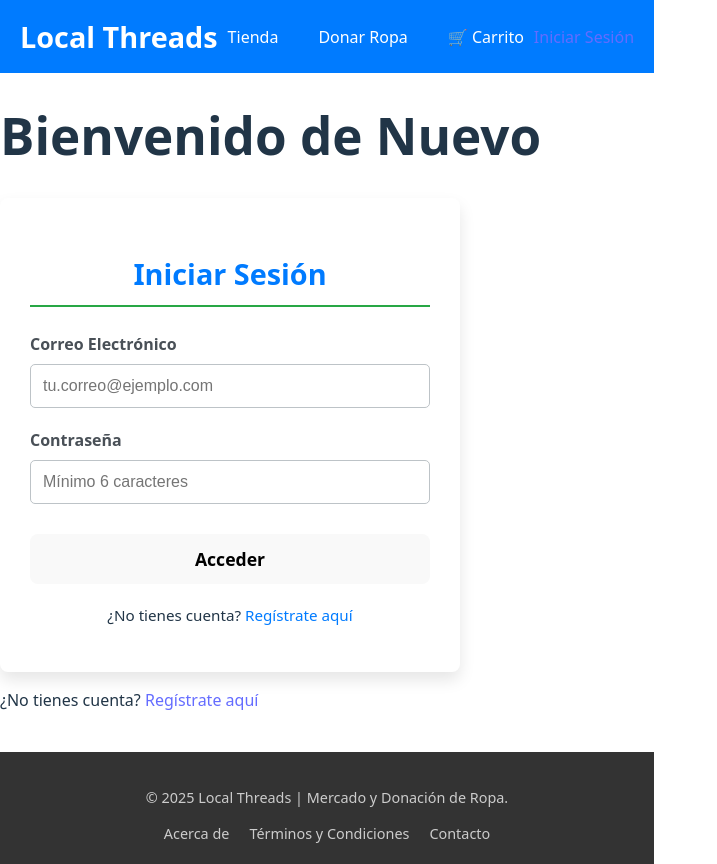
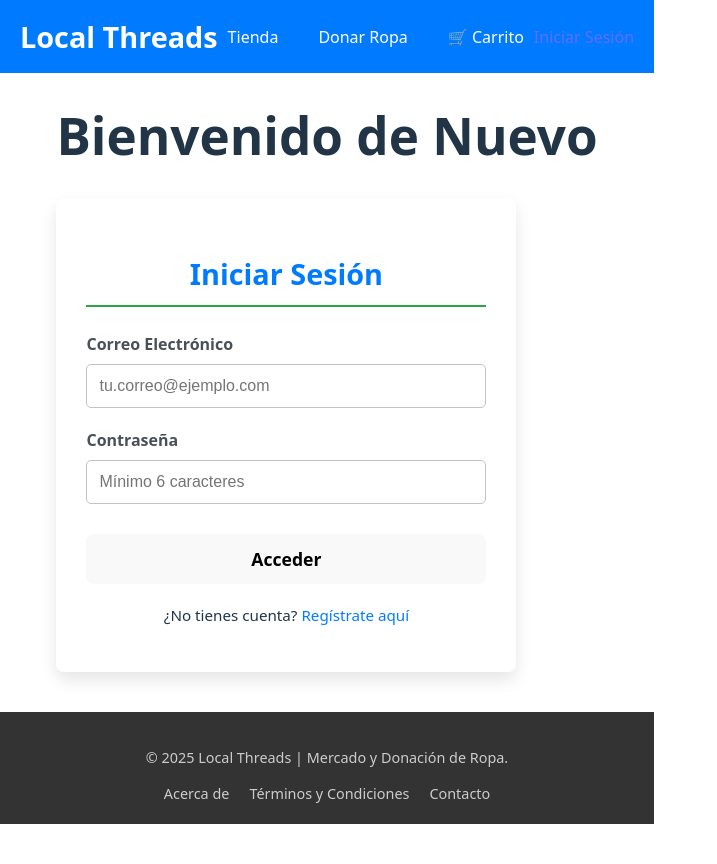
Before and after one commit to margases42-boo/tienda-de-donacion, a React (Vite) app: page /login in a window 1280 px wide. Shown: the whole page, without its empty margins (0-717 px from the left). After the commit the page ends 824 px from the top, so only its background shows below. Built offline with nearby package versions, Linux system fonts and the light colour scheme.

Commit message:
Se corrigen los links de registro y login

```diff
--- a/src/pages/auth/LoginPage.jsx
+++ b/src/pages/auth/LoginPage.jsx
@@ -11,13 +11,10 @@ import { Link } from 'react-router-dom';
  */
 const LoginPage = () => {
   return (
-    <div className="auth-page-container">
+    <div className="auth-page-container center">
       <div className="auth-card">
         <h1 className="auth-title">Bienvenido de Nuevo</h1>
         <Login />
-        <p className="auth-link-text">
-            ¿No tienes cuenta? <Link to="/register" className="auth-link">Regístrate aquí</Link>
-        </p>
       </div>
     </div>
   );
--- a/src/pages/auth/RegisterPage.jsx
+++ b/src/pages/auth/RegisterPage.jsx
@@ -1,4 +1,4 @@
- import React from 'react';
+import React from 'react';
 import Register from '../../components/auth/Register';
 import '../../styles/Login.css'; // Reutilizamos estilos para el layout
 import { Link } from 'react-router-dom';
@@ -10,14 +10,11 @@ import { Link } from 'react-router-dom';
  */
 const RegisterPage = () => {
   return (
-    <div className="auth-page-container">
-        <div className="auth-card">
-            <h1 className="auth-title">Crea tu Cuenta y Tienda</h1>
-            <Register />
-            <p className="auth-link-text">
-                ¿Ya tienes una cuenta? <Link to="/login" className="auth-link">Inicia sesión</Link>
-            </p>
-        </div>
+    <div className="auth-page-container center">
+      <div className="auth-card">
+        <h1 className="auth-title">Crea tu Cuenta y Tienda</h1>
+        <Register />
+      </div>
     </div>
   );
 };
--- a/src/styles/Login.css
+++ b/src/styles/Login.css
@@ -1,9 +1,10 @@
- /* --- Contenedor Principal (Tarjeta del Formulario) --- */
+/* --- Contenedor Principal (Tarjeta del Formulario) --- */
 .login-page-container {
     display: flex;
     justify-content: center;
     align-items: center;
-    min-height: calc(100vh - 120px); /* Ajusta la altura para el header y footer */
+    min-height: calc(100vh - 120px);
+    /* Ajusta la altura para el header y footer */
     padding: 20px 10px;
 }
 
@@ -13,7 +14,8 @@
     border-radius: var(--border-radius, 8px);
     box-shadow: var(--box-shadow, 0 8px 16px rgba(0, 0, 0, 0.1));
     width: 100%;
-    max-width: 400px; /* Ancho máximo para el formulario */
+    max-width: 400px;
+    /* Ancho máximo para el formulario */
     text-align: center;
 }
 
@@ -42,7 +44,8 @@
     padding: 12px;
     border: 1px solid #ccc;
     border-radius: var(--border-radius, 8px);
-    box-sizing: border-box; /* Asegura que el padding no aumente el ancho */
+    box-sizing: border-box;
+    /* Asegura que el padding no aumente el ancho */
     transition: border-color 0.3s ease;
 }
 
@@ -68,12 +71,14 @@
 }
 
 /* --- Enlace de Registro y Mensajes de Error --- */
-.register-link, .forgot-password-link {
+.register-link,
+.forgot-password-link {
     margin-top: 20px;
     font-size: 0.95rem;
 }
 
-.register-link a, .forgot-password-link a {
+.register-link a,
+.forgot-password-link a {
     color: var(--link-color, #007bff);
     font-weight: 500;
 }
@@ -88,11 +93,18 @@
     text-align: center;
 }
 
+.center {
+    display: flex;
+    justify-content: center;
+    align-items: center;
+}
+
 /* --- Responsividad (Móvil) --- */
 @media (max-width: 480px) {
     .login-card {
         padding: 20px;
-        box-shadow: none; /* Eliminar sombra en móvil para una vista más limpia */
+        box-shadow: none;
+        /* Eliminar sombra en móvil para una vista más limpia */
         border-radius: 0;
     }
 }
```
